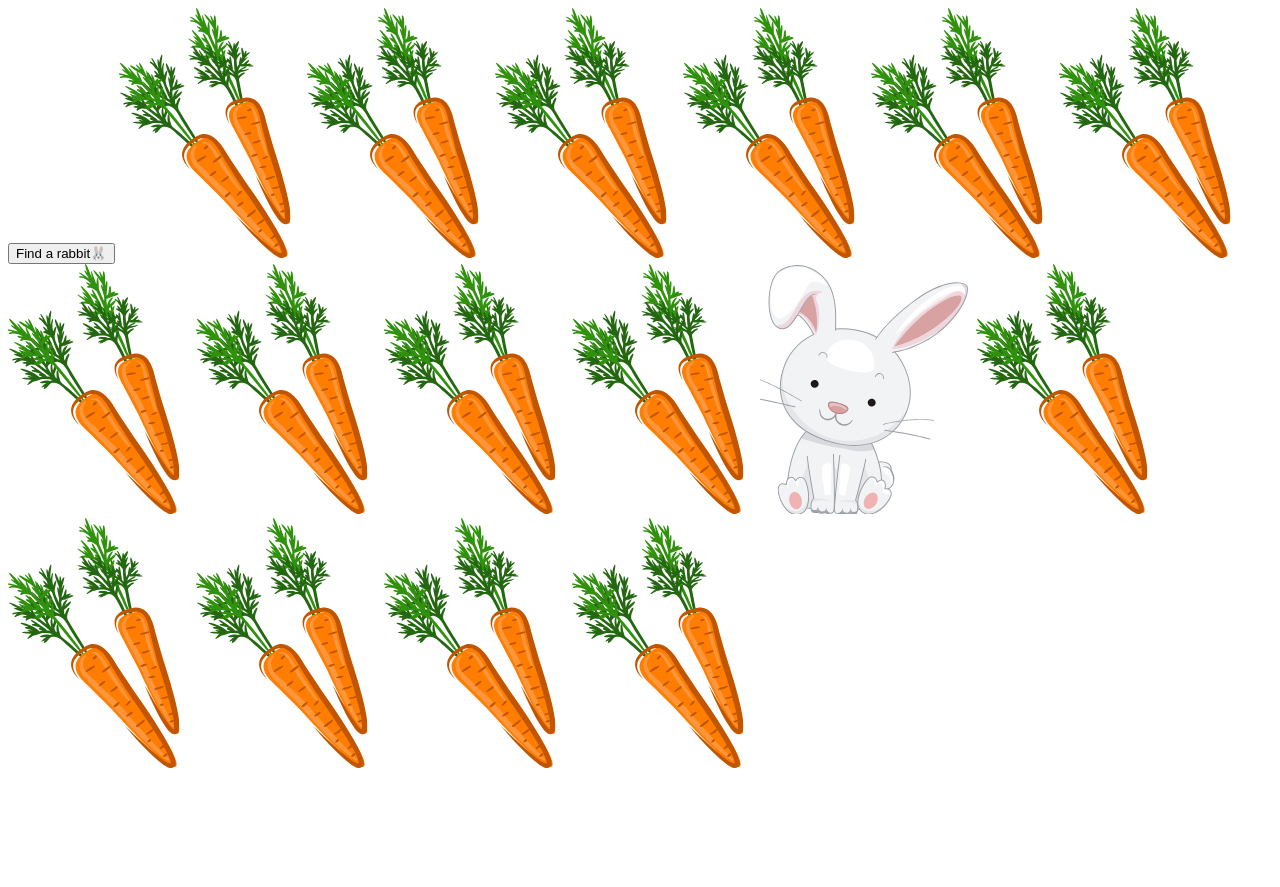
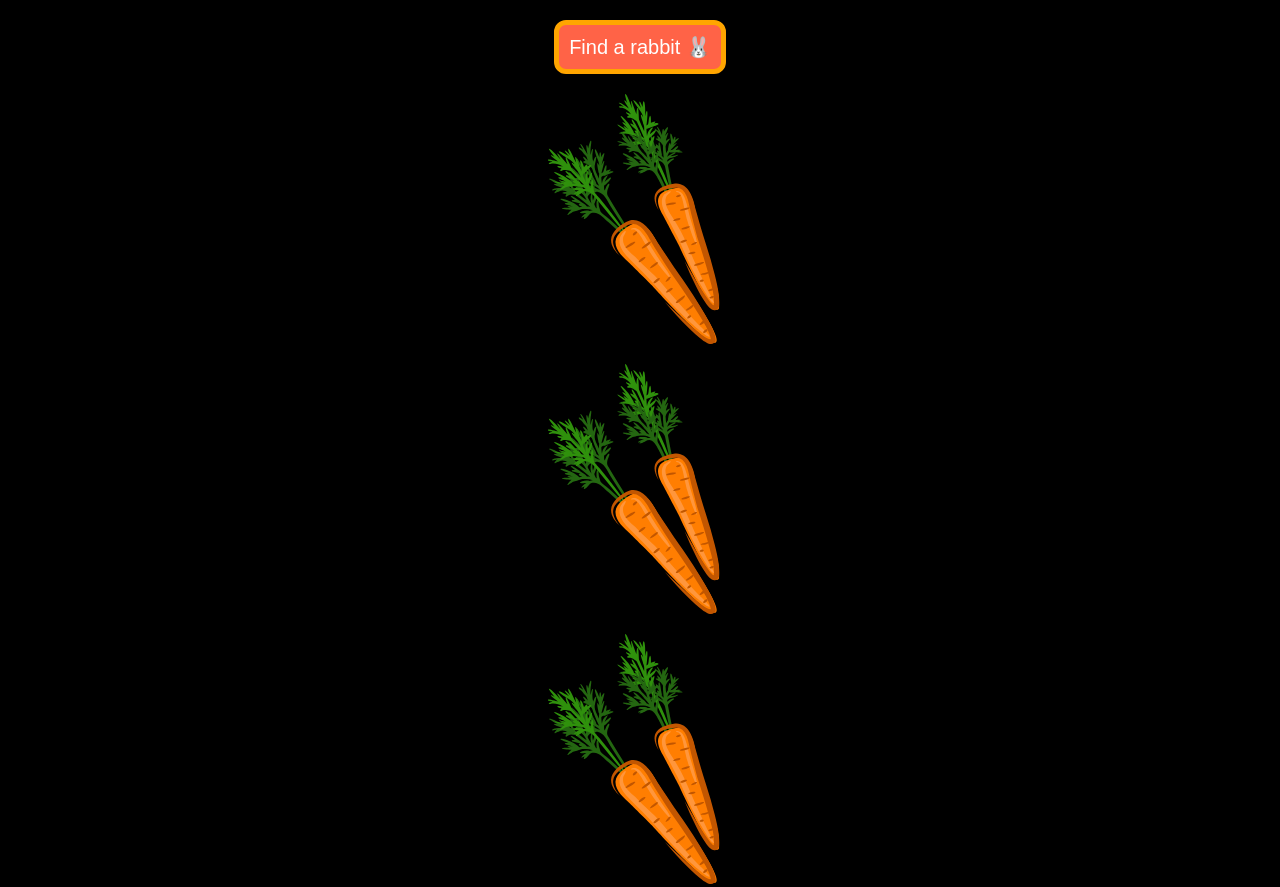
Before and after one commit to youmeSon/finding_a_rabbit, a plain HTML site: page index.html in a window 1280 px wide. Shown: the top 887 px of the page. Before the commit the page ends 800 px from the top, so only its background shows below. Drawn offline with Linux system fonts and the light colour scheme.

Commit message:
CSS: Put every items to the center

```diff
--- a/index.html
+++ b/index.html
@@ -4,10 +4,12 @@
   <meta charset="UTF-8">
   <meta http-equiv="X-UA-Compatible" content="IE=edge">
   <meta name="viewport" content="width=device-width, initial-scale=1.0">
+  <link rel="stylesheet" href="style.css">
+  <script src="main.js" defer></script>
   <title>Find a rabbit</title>
 </head>
 <body>
-  <button>Find a rabbit🐰</button>
+  <button>Find a rabbit 🐰</button>
   <img src="img/carrot.png">
   <img src="img/carrot.png">
   <img src="img/carrot.png">
--- /dev/null
+++ b/style.css
@@ -0,0 +1,21 @@
+body {
+  background-color: black;
+}
+
+button {
+  display: block;
+  margin: auto;
+  margin-top: 20px;
+  padding: 10px;
+  font-size: 20px;
+  background-color: tomato;
+  color: white;
+  border: 5px solid orange;
+  border-radius: 12px;
+}
+
+img {
+  display: block;
+  margin: auto;
+  margin-top: 20px;
+}
```
Also changed, not shown: main.js (added).
